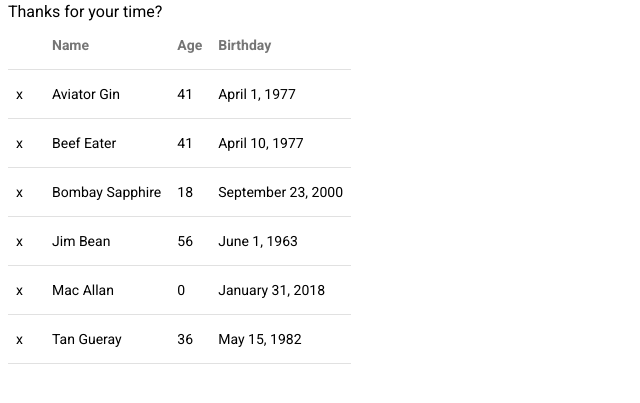
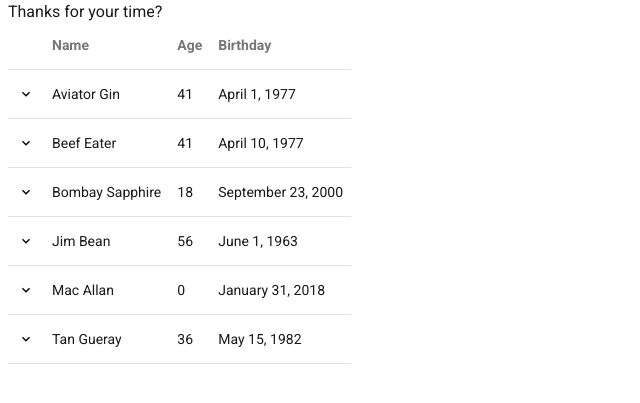
Before and after one commit to rupert-ong/custom-mdl-component-library, a website: page index.html in a window 1280 px wide. Shown: the part 157-560 px from the top of the page, 0-640 px from the left. Drawn offline with Linux system fonts and the light colour scheme.

Commit message:
Add expand arrow styles

```diff
--- a/index.html
+++ b/index.html
@@ -50,7 +50,7 @@
 
 	<script type="text/template" class="_tmpl-tableRow">
 		{{#if(this.data)}} {{#for(var i=0; i < this.data.length; i++)}} <tr class="_mdl-table-row mdl-table__row">
-			{{#if(this.config.detailsTemplateSelector)}}<td class="mdl-table__cell mdl-table__cell--toggle"><span class="_mdl-table-detailsToggle mdl-table__detailsToggle">x</span></td>{{#endif}}
+			{{#if(this.config.detailsTemplateSelector)}}<td class="mdl-table__cell mdl-table__cell--toggle"><span class="_mdl-table-detailsToggle mdl-table__detailsToggle"></span></td>{{#endif}}
         	{{#for(var j=0; j < this.config.columns.length; j++)}}
         		<td class="mdl-table__cell">{{this.data[i][this.config.columns[j].key]}}</td>
         	{{#endfor}}
--- a/src/assets/css/mdl.css
+++ b/src/assets/css/mdl.css
@@ -5,6 +5,7 @@
 }
 
 body {
+  color: #1a1a1a;
   font-family: "Roboto", sans-serif;
 }
 
@@ -51,5 +52,23 @@
 
 .mdl-table__cell--toggle {
   max-width: 36px;
+  padding: 0;
   width: 36px;
 }
+
+.mdl-table__detailsToggle {
+  background: url("/src/assets/images/baseline-expand_more-24px.svg") center
+    center/16px no-repeat;
+  cursor: pointer;
+  display: block;
+  height: 36px;
+  width: 36px;
+}
+
+.mdl-table__row--isExpanded .mdl-table__detailsToggle {
+  background-image: url("/src/assets/images/baseline-expand_less-24px.svg");
+}
+
+.mdl-table__rowDetails > td:first-child {
+  padding-top: 0;
+}
```
Also changed, not shown: src/assets/images/baseline-arrow_downward-24px.svg (added), src/assets/images/baseline-arrow_upward-24px.svg (added), src/assets/images/baseline-expand_less-24px.svg (added), src/assets/images/baseline-expand_more-24px.svg (added).
